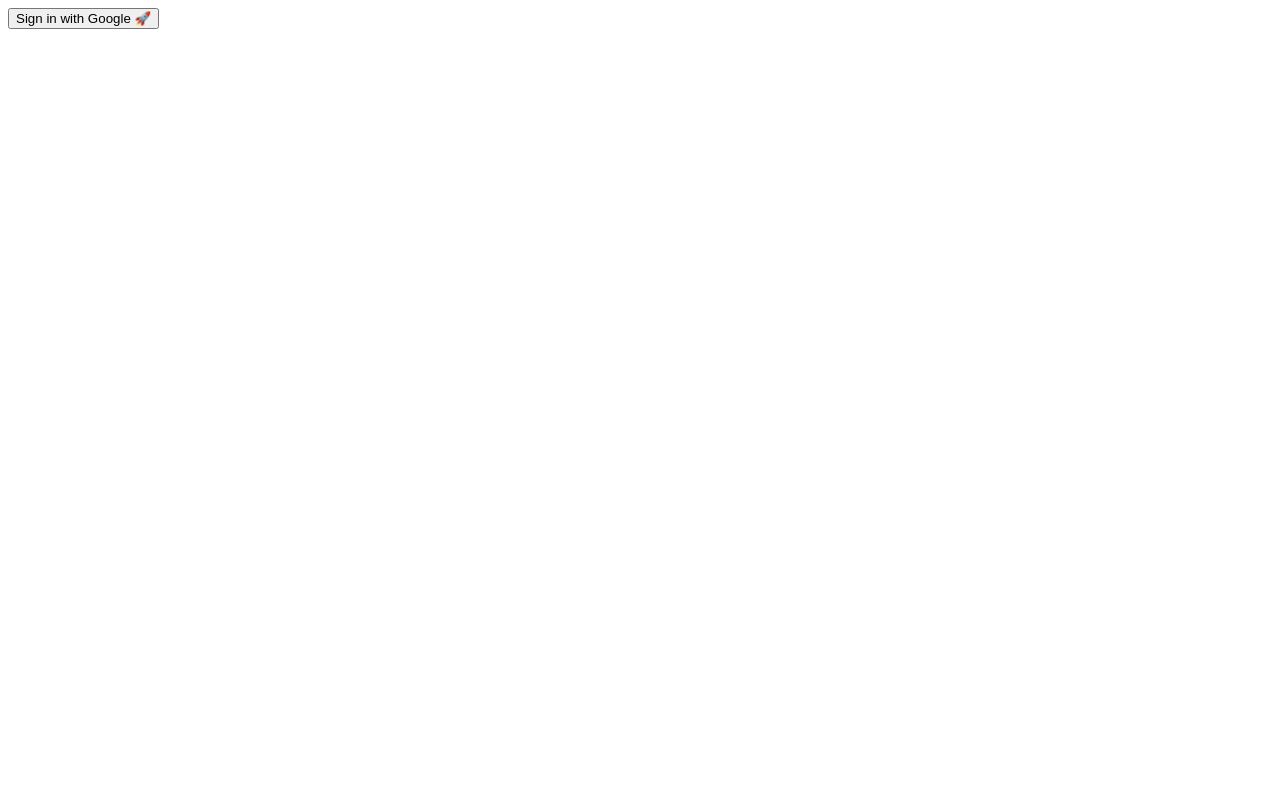
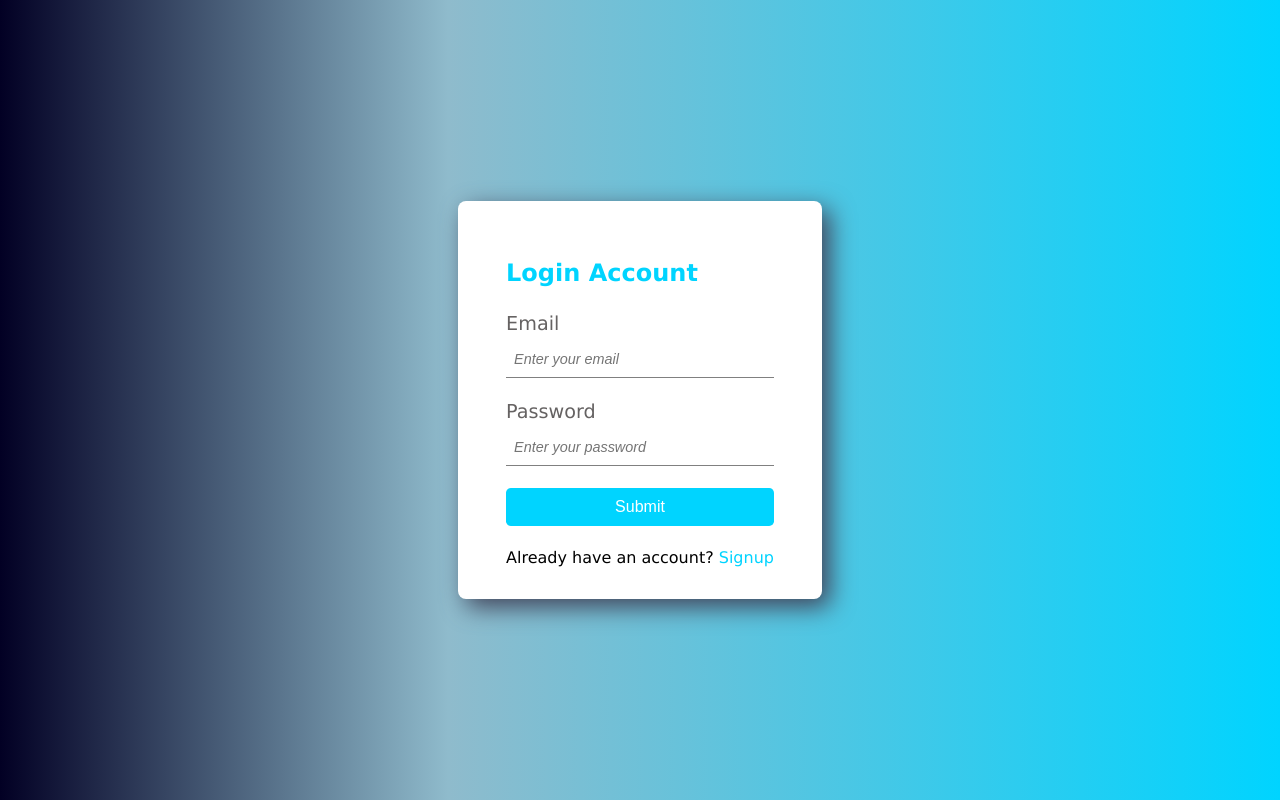
Before and after one commit to AkmDgreat/pdfSync, a React (Create React App) app in the folder client/: page /login in a window 1280 px wide. Built offline with nearby package versions, Linux system fonts and the light colour scheme.

Commit message:
frontend created. Error E11000 duplicate key not solved

```diff
--- a/client/package.json
+++ b/client/package.json
@@ -13,8 +13,11 @@
     "dotenv": "^16.4.5",
     "google-auth-library": "^9.13.0",
     "react": "^18.3.1",
+    "react-cookie": "^7.2.0",
     "react-dom": "^18.3.1",
+    "react-router-dom": "^6.26.1",
     "react-scripts": "5.0.1",
+    "react-toastify": "^10.0.5",
     "web-vitals": "^2.1.4"
   },
   "scripts": {
--- a/client/src/App.jsx
+++ b/client/src/App.jsx
@@ -1,58 +1,15 @@
-import React, { useState } from "react";
-import { googleLogout, useGoogleLogin } from "@react-oauth/google";
-import { GoogleLogin } from '@react-oauth/google';
-import axios from "axios";
+import { Route, Routes } from "react-router-dom"
+import { Login, Signup, Home } from "./components";
 
 function App() {
-  const CLIENT_ID =
-    "650511107339-frd6rhaali2jtn6jd29eku4qjnck8hce.apps.googleusercontent.com";
-  const [user, setUser] = useState(null);
-  const [profile, setProfile] = useState(null);
-
-  const doNothing = () => {
-    console.log("yoo");
-  };
-
-  const login = useGoogleLogin({
-    clientId: CLIENT_ID,
-    redirect_uri: "/home",
-    onSuccess: async (googleUser) => {
-      console.log("Inside onSuccess");
-      setUser(googleUser);
-      console.log("User is set");
-
-      try {
-        const res = await axios.post(
-          "http://localhost:8000/api/v1/auth/google",
-          {
-            access_token: googleUser.access_token,
-          }
-        );
-        console.log("Post request to backend made", res.data);
-      } catch (error) {
-        console.log(`Error during backend call: ${error}`);
-      }
-    },
-    onError: (error) => console.log("Login Failed:", error),
-  });
-
-  const logOut = () => {
-    googleLogout();
-    setProfile(null);
-  };
-
   return (
-    <div>
-        <button onClick={() => login()}>Sign in with Google 🚀</button>
+    <div className="App">
+      <Routes>
+        <Route path="/" element={<Home />} />
+        <Route path="/login" element={<Login />} />
+        <Route path="/signup" element={<Signup />} />
+      </Routes>
     </div>
-    // <GoogleLogin
-    //   onSuccess={(credentialResponse) => {
-    //     console.log(credentialResponse);
-    //   }}
-    //   onError={() => {
-    //     console.log("Login Failed");
-    //   }}
-    // />
   );
 }
 
--- /dev/null
+++ b/client/src/components/Home.jsx
@@ -0,0 +1,49 @@
+import { useEffect, useState } from "react";
+import { useNavigate } from "react-router-dom";
+import { useCookies } from "react-cookie";
+import axios from "axios";
+import { ToastContainer, toast } from "react-toastify";
+
+const Home = () => {
+  const navigate = useNavigate();
+  const [cookies, removeCookie] = useCookies([]);
+  const [username, setUsername] = useState("");
+  useEffect(() => {
+    const verifyCookie = async () => {
+      if (!cookies.token) {
+        navigate("/login");
+      }
+      const { data } = await axios.post(
+        "http://localhost:8000",
+        {},
+        { withCredentials: true }
+      );
+      const { status, user } = data;
+      setUsername(user);
+      return status
+        ? toast(`Hello ${user}`, {
+            position: "top-right",
+          })
+        : (removeCookie("token"), navigate("/login"));
+    };
+    verifyCookie();
+  }, [cookies, navigate, removeCookie]);
+  const Logout = () => {
+    removeCookie("token");
+    navigate("/signup");
+  };
+  return (
+    <>
+      <div className="home_page">
+        <h4>
+          {" "}
+          Welcome <span>{username}</span>
+        </h4>
+        <button onClick={Logout}>LOGOUT</button>
+      </div>
+      <ToastContainer />
+    </>
+  );
+};
+
+export default Home;
--- /dev/null
+++ b/client/src/components/Login.jsx
@@ -0,0 +1,94 @@
+import React, { useState } from "react";
+import { Link, useNavigate } from "react-router-dom";
+import axios from "axios";
+import { ToastContainer, toast } from "react-toastify";
+
+const Login = () => {
+  const navigate = useNavigate();
+  const [inputValue, setInputValue] = useState({
+    email: "",
+    password: "",
+  });
+  const { email, password } = inputValue;
+  const handleOnChange = (e) => {
+    const { name, value } = e.target;
+    setInputValue({
+      ...inputValue,
+      [name]: value,
+    });
+  };
+
+  const handleError = (err) =>
+    toast.error(err, {
+      position: "bottom-left",
+    });
+  const handleSuccess = (msg) =>
+    toast.success(msg, {
+      position: "bottom-left",
+    });
+
+  const handleSubmit = async (e) => {
+    e.preventDefault();
+    try {
+      const { data } = await axios.post(
+        "http://localhost:8000/login",
+        {
+          ...inputValue,
+        },
+        { withCredentials: true }
+      );
+      console.log(data);
+      const { success, message } = data;
+      if (success) {
+        handleSuccess(message);
+        setTimeout(() => {
+          navigate("/");
+        }, 1000);
+      } else {
+        handleError(message);
+      }
+    } catch (error) {
+      console.log(error);
+    }
+    setInputValue({
+      ...inputValue,
+      email: "",
+      password: "",
+    });
+  };
+
+  return (
+    <div className="form_container">
+      <h2>Login Account</h2>
+      <form onSubmit={handleSubmit}>
+        <div>
+          <label htmlFor="email">Email</label>
+          <input
+            type="email"
+            name="email"
+            value={email}
+            placeholder="Enter your email"
+            onChange={handleOnChange}
+          />
+        </div>
+        <div>
+          <label htmlFor="password">Password</label>
+          <input
+            type="password"
+            name="password"
+            value={password}
+            placeholder="Enter your password"
+            onChange={handleOnChange}
+          />
+        </div>
+        <button type="submit">Submit</button>
+        <span>
+          Already have an account? <Link to={"/signup"}>Signup</Link>
+        </span>
+      </form>
+      <ToastContainer />
+    </div>
+  );
+};
+
+export default Login;
--- /dev/null
+++ b/client/src/components/Signup.jsx
@@ -0,0 +1,105 @@
+import React, { useState } from "react";
+import { Link, useNavigate } from "react-router-dom";
+import axios from "axios";
+import { ToastContainer, toast } from "react-toastify";
+
+const Signup = () => {
+  const navigate = useNavigate();
+  const [inputValue, setInputValue] = useState({
+    email: "",
+    password: "",
+    username: "",
+  });
+  const { email, password, username } = inputValue;
+  const handleOnChange = (e) => {
+    const { name, value } = e.target;
+    setInputValue({
+      ...inputValue,
+      [name]: value,
+    });
+  };
+
+  const handleError = (err) =>
+    toast.error(err, {
+      position: "bottom-left",
+    });
+  const handleSuccess = (msg) =>
+    toast.success(msg, {
+      position: "bottom-right",
+    });
+
+  const handleSubmit = async (e) => {
+    e.preventDefault();
+    try {
+      const { data } = await axios.post(
+        "http://localhost:8000/signup",
+        {
+          ...inputValue,
+        },
+        { withCredentials: true }
+      );
+      const { success, message } = data;
+      if (success) {
+        handleSuccess(message);
+        setTimeout(() => {
+          navigate("/");
+        }, 1000);
+      } else {
+        handleError(message);
+      }
+    } catch (error) {
+      console.log(error);
+    }
+    setInputValue({
+      ...inputValue,
+      email: "",
+      password: "",
+      username: "",
+    });
+  };
+
+  return (
+    <div className="form_container">
+      <h2>Signup Account</h2>
+      <form onSubmit={handleSubmit}>
+        <div>
+          <label htmlFor="email">Email</label>
+          <input
+            type="email"
+            name="email"
+            value={email}
+            placeholder="Enter your email"
+            onChange={handleOnChange}
+          />
+        </div>
+        <div>
+          <label htmlFor="email">Username</label>
+          <input
+            type="text"
+            name="username"
+            value={username}
+            placeholder="Enter your username"
+            onChange={handleOnChange}
+          />
+        </div>
+        <div>
+          <label htmlFor="password">Password</label>
+          <input
+            type="password"
+            name="password"
+            value={password}
+            placeholder="Enter your password"
+            onChange={handleOnChange}
+          />
+        </div>
+        <button type="submit">Submit</button>
+        <span>
+          Already have an account? <Link to={"/login"}>Login</Link>
+        </span>
+      </form>
+      <ToastContainer />
+    </div>
+  );
+};
+
+export default Signup;
--- /dev/null
+++ b/client/src/components/index.js
@@ -0,0 +1,3 @@
+export {default as Login} from "./Login"
+export {default as Signup} from "./Signup"
+export {default as Home} from "./Home"
--- /dev/null
+++ b/client/src/index.css
@@ -0,0 +1,130 @@
+*,
+::before,
+::after {
+  box-sizing: border-box;
+  padding: 0;
+  margin: 0;
+}
+
+label {
+  font-size: 1.2rem;
+  color: #656262;
+}
+
+html,
+body {
+  height: 100%;
+  width: 100%;
+}
+
+body {
+  display: flex;
+  justify-content: center;
+  align-items: center;
+  background: linear-gradient(
+    90deg,
+    rgba(2, 0, 36, 1) 0%,
+    rgba(143, 187, 204, 1) 35%,
+    rgba(0, 212, 255, 1) 100%
+  );
+  font-family: Verdana, Geneva, Tahoma, sans-serif;
+}
+
+.form_container {
+  background-color: #fff;
+  padding: 2rem 3rem;
+  border-radius: 0.5rem;
+  width: 100%;
+  max-width: 400px;
+  box-shadow: 8px 8px 24px 0px rgba(66, 68, 90, 1);
+}
+
+.form_container > h2 {
+  margin-block: 1rem;
+  padding-block: 0.6rem;
+  color: rgba(0, 212, 255, 1);
+}
+
+.form_container > form {
+  display: flex;
+  flex-direction: column;
+  gap: 1.4rem;
+}
+
+.form_container div {
+  display: flex;
+  flex-direction: column;
+  gap: 0.3rem;
+}
+
+.form_container input {
+  border: none;
+  padding: 0.5rem;
+  border-bottom: 1px solid gray;
+  font-size: 1.1rem;
+  outline: none;
+}
+
+.form_container input::placeholder {
+  font-size: 0.9rem;
+  font-style: italic;
+}
+
+.form_container button {
+  background-color: rgba(0, 212, 255, 1);
+  color: #fff;
+  border: none;
+  padding: 0.6rem;
+  font-size: 1rem;
+  cursor: pointer;
+  border-radius: 0.3rem;
+}
+
+span a {
+  text-decoration: none;
+  color: rgba(0, 212, 255, 1);
+}
+
+.home_page {
+  height: 100vh;
+  width: 100vw;
+  background: #000;
+  color: white;
+  display: flex;
+  justify-content: center;
+  align-items: center;
+  text-transform: uppercase;
+  font-size: 3rem;
+  flex-direction: column;
+  gap: 1rem;
+}
+
+.home_page span {
+  color: rgba(0, 212, 255, 1);
+}
+
+.home_page button {
+  background-color: rgb(27, 73, 83);
+  color: #fff;
+  cursor: pointer;
+  padding: 1rem 3rem;
+  font-size: 2rem;
+  border-radius: 2rem;
+  transition: ease-in 0.3s;
+  border: none;
+}
+
+.home_page button:hover {
+  background-color: rgba(0, 212, 255, 1);
+}
+
+
+@media only screen and (max-width: 1200px){
+  .home_page{
+    font-size: 1.5rem;
+  }
+  .home_page button {
+    padding: 0.6rem 1rem;
+    font-size: 1.5rem;
+  }
+}
--- a/client/src/index.js
+++ b/client/src/index.js
@@ -1,16 +1,16 @@
 import React from "react";
 import ReactDOM from "react-dom/client";
 import App from "./App";
-import { GoogleOAuthProvider } from "@react-oauth/google";
+import { BrowserRouter } from "react-router-dom"
+import "react-toastify/ReactToastify.css"
+import "./index.css"
 
-const CLIENT_ID =
-  "650511107339-frd6rhaali2jtn6jd29eku4qjnck8hce.apps.googleusercontent.com";
 const root = ReactDOM.createRoot(document.getElementById("root"));
 
 root.render(
   <React.StrictMode>
-    <GoogleOAuthProvider clientId={CLIENT_ID}>
+    <BrowserRouter>
       <App />
-    </GoogleOAuthProvider>
+    </BrowserRouter>
   </React.StrictMode>
 );
```
Also changed, not shown: 2 other files (tests, documents, lock files or other folders).
